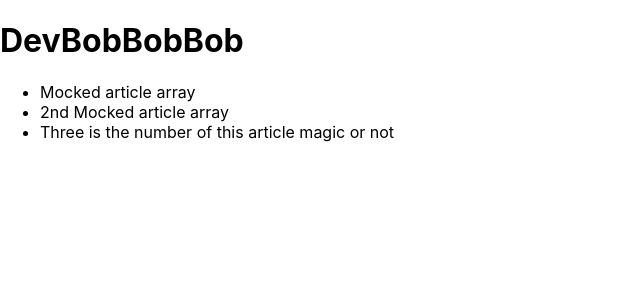
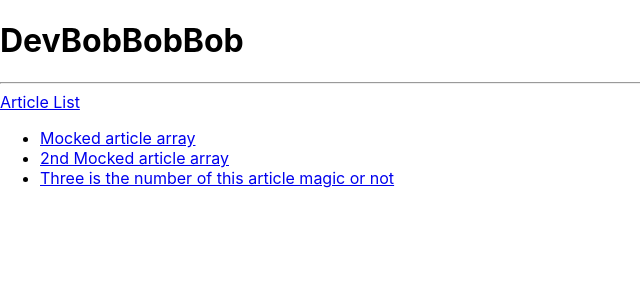
Before and after one commit to 789ni812/DevBobbobbob, a React (Create React App) app in the folder devbobbobbob/devbobbobbob/: page / in a window 1280 px wide. Shown: the top 300 px of the page, without its empty margins (0-640 px from the left). Built offline with nearby package versions, Linux system fonts and the light colour scheme.

Commit message:
Added basic react-router and static links

```diff
--- a/devbobbobbob/devbobbobbob/src/components/Articles/ArticleNavigation.js
+++ b/devbobbobbob/devbobbobbob/src/components/Articles/ArticleNavigation.js
@@ -1,15 +1,42 @@
-import React from 'react';
+import React from "react";
+import { BrowserRouter as Router, Switch, Route, Link } from "react-router-dom";
 
-function ArticleNavigation({articles}) {
+function ArticleNavigation({ articles }) {
+  function ArticleList() {
+    return (
+      <ul>
+        {articles.map((article, key) => (
+          <li data-test="list-article" key={article.id}>
+            <Link to="/article/1">{article.title}</Link>
+          </li>
+        ))}
+      </ul>
+    );
+  }
 
-    return (
-    <div data-test="component-article-navigation">
-    <ul>
-        {articles.map((article) =>
-        <li data-test="list-article" key={article.id}>{article.title}</li>)}
-    </ul>
-    </div>
-    )
+  function Article() {
+    return <h3>Im an article</h3>;
+  }
+
+  return (
+    <Router>
+      <div data-test="component-article-navigation">
+        <hr />
+        <Link to="/articleList">Article List</Link>
+        <Switch>
+          <Route exact path="/">
+            <ArticleList />
+          </Route>
+          <Route path="/articleList">
+            <ArticleList />
+          </Route>
+          <Route path="/article/1">
+            <Article />
+          </Route>
+        </Switch>
+      </div>
+    </Router>
+  );
 }
 
 export default ArticleNavigation;
--- a/devbobbobbob/devbobbobbob/src/components/Articles/Articles.js
+++ b/devbobbobbob/devbobbobbob/src/components/Articles/Articles.js
@@ -5,11 +5,7 @@ function Articles()  {
 
 return(
 <div data-test="component-Articles">
-<div data-test="component-ArticleNavigation">
-    <ArticleNavigation articles={articlesArray} />
-    </div>
-
-
+    <div data-test="component-ArticleNavigation"><ArticleNavigation articles={articlesArray} /></div>
 </div>
 )
 }
```
Also changed, not shown: 1 other file (tests, documents, lock files or other folders).
